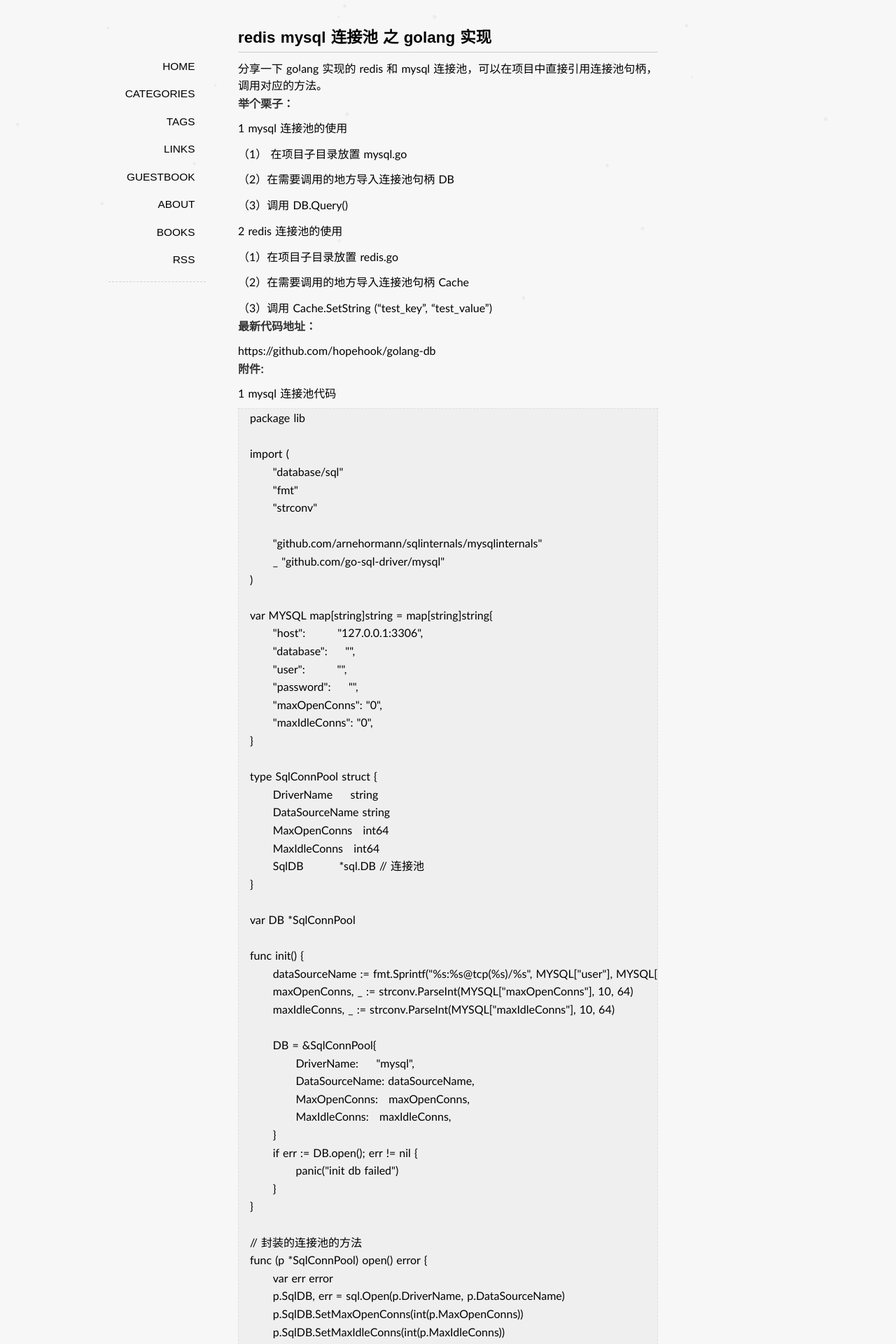
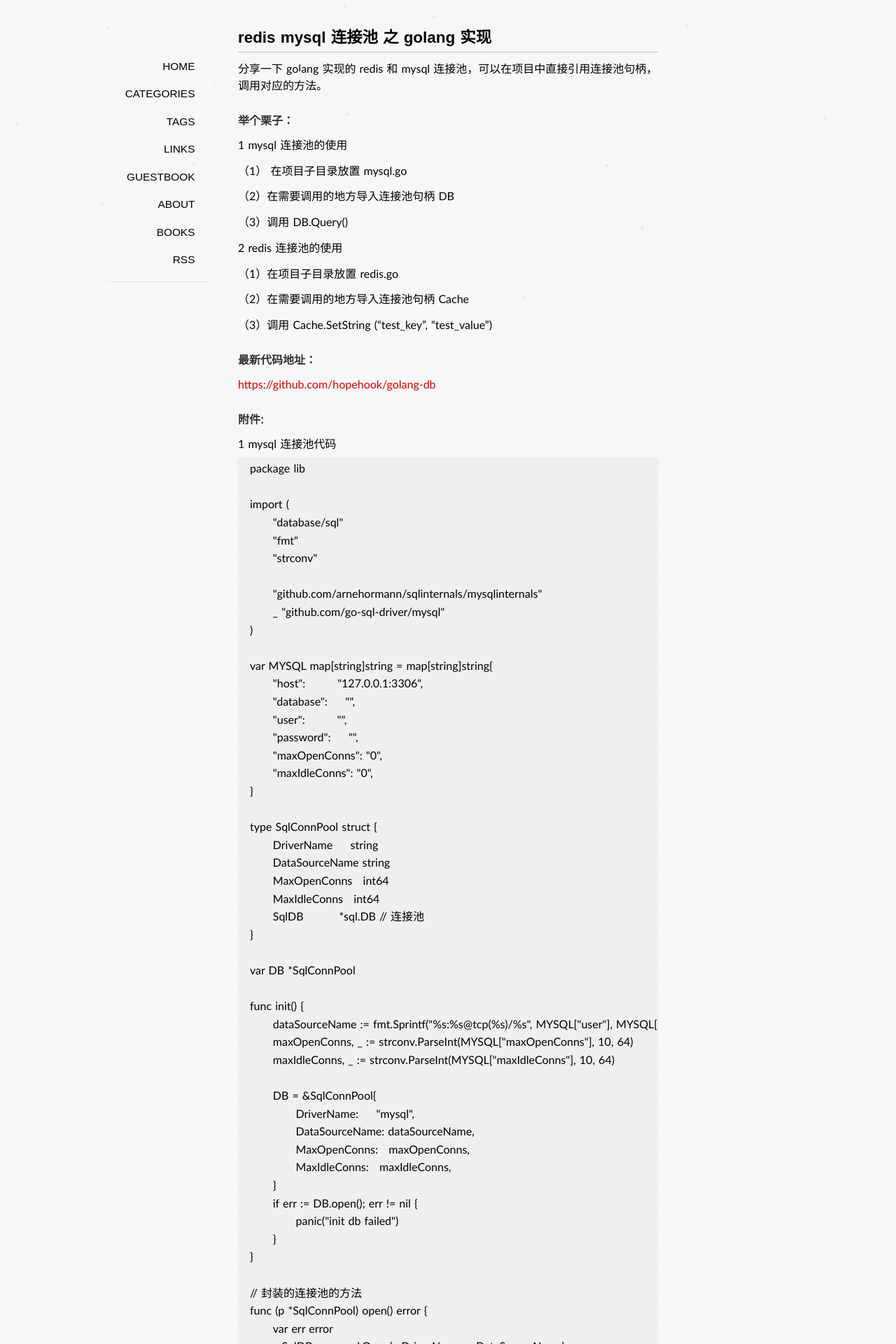
Before and after one commit to hopehook/HopeHook.com, a Jekyll site: the page built from _posts/2016-06-14-golang_db_pool.md, in a window 1280 px wide. Shown: the top 1920 px of the page at 70% size. Built offline with Jekyll 4.4.1, drawn with Linux system fonts in a browser that asks for light colours; some web fonts are replaced; comment, search, counter and statistics services are not loaded.

Commit message:
Create 2016-06-14-golang_db_pool.md

```diff
--- a/_posts/2016-06-14-golang_db_pool.md
+++ b/_posts/2016-06-14-golang_db_pool.md
@@ -9,7 +9,7 @@ tags: golang
 
 分享一下 golang 实现的 redis 和 mysql 连接池，可以在项目中直接引用连接池句柄，调用对应的方法。
 <br/>
-
+<br/>
 #### 举个栗子：
 <p></p>
 1 mysql 连接池的使用
@@ -29,12 +29,12 @@ tags: golang
 <p></p>
 （3）调用 Cache.SetString (“test_key”, “test_value”)
 <br/>
-
+<br/>
 #### 最新代码地址：
 <p></p>
-https://github.com/hopehook/golang-db
+[https://github.com/hopehook/golang-db](https://github.com/hopehook/golang-db)
 <br/>
-
+<br/>
 #### 附件:
 <p></p>
 1 mysql 连接池代码
```
